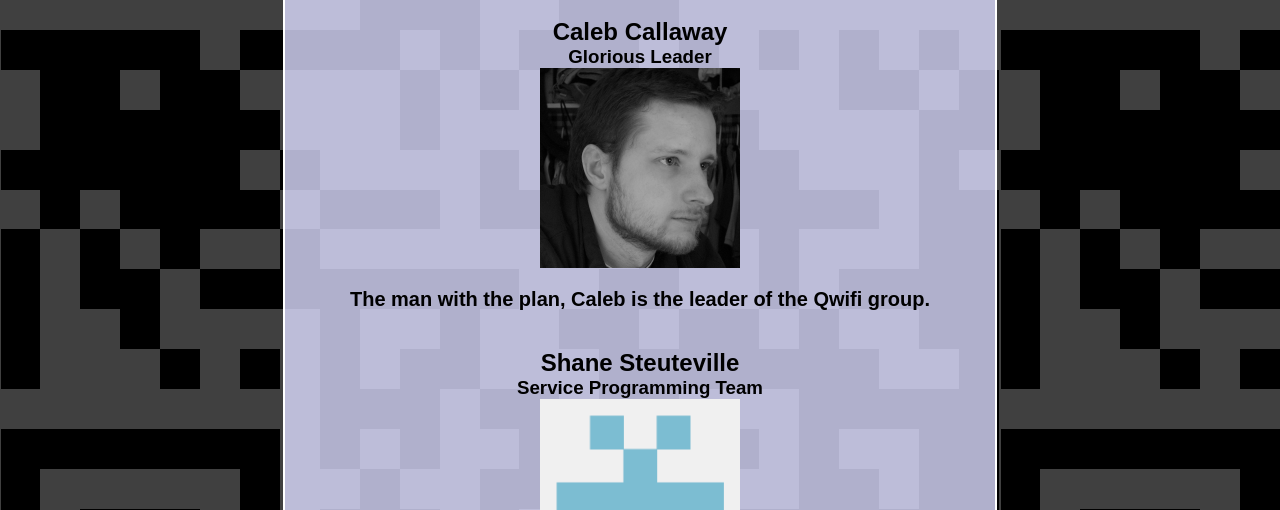
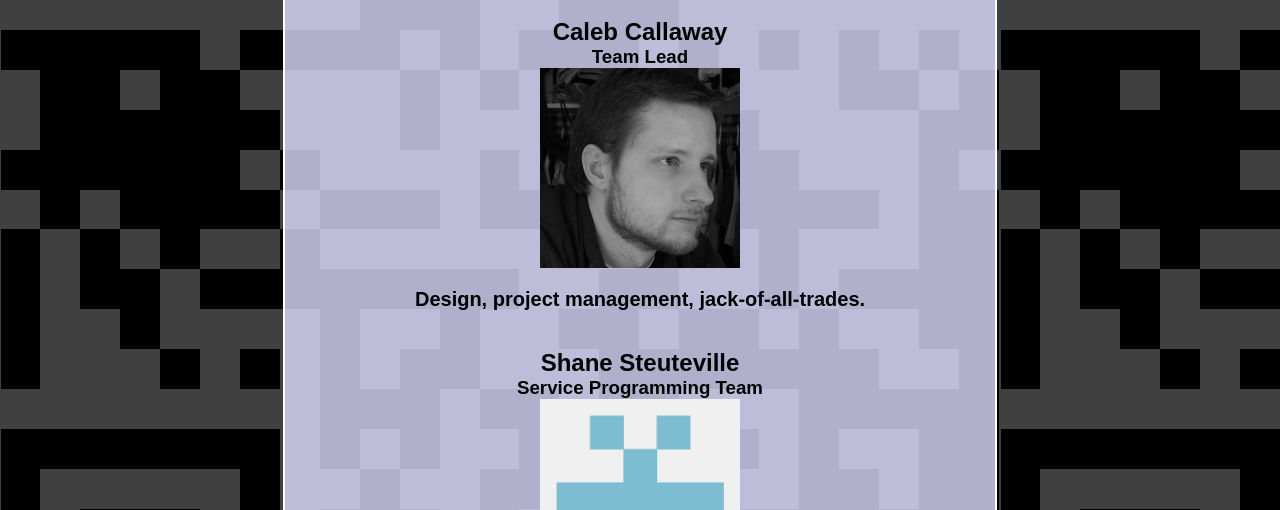
Before and after one commit to qwifi/website, a plain HTML site: page team.html in a window 1280 px wide. Shown: the part 290-800 px from the top of the page. Drawn offline with Linux system fonts and the light colour scheme.

Commit message:
Revised bio for Caleb

```diff
--- a/team.html
+++ b/team.html
@@ -17,11 +17,10 @@
 		<h1>Our Development Team</h1>
 
 		<h2>Caleb Callaway</h2>
-		<h3>Glorious Leader</h3>
+		<h3>Team Lead</h3>
 		<img src="images/theTeam/cqcallaw.png" alt="Caleb Callaway"
 			width="200" height="200" />
-		<p>The man with the plan, Caleb is the leader of the Qwifi group.
-		</p>
+		<p>Design, project management, jack-of-all-trades.</p>
 		<br />
 		<h2>Shane Steuteville</h2>
 		<h3>Service Programming Team</h3>
```
